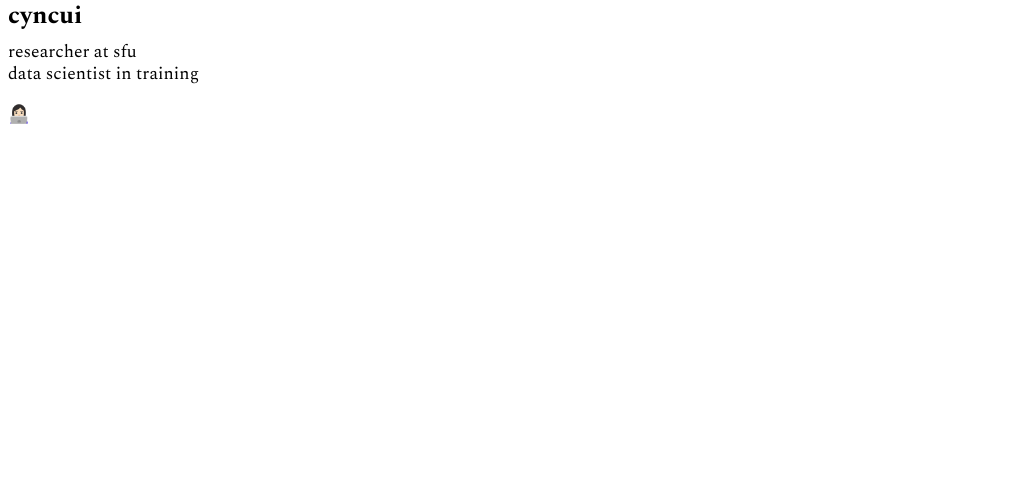
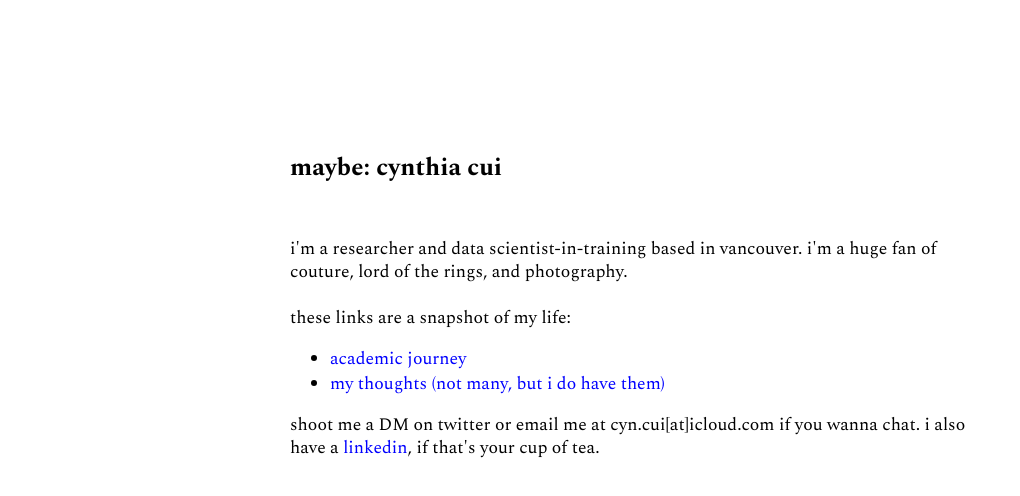
Before and after one commit to cyncui/cyncui.github.io, a plain HTML site: page index.html in a window 1280 px wide. Shown: the whole page, without its empty margins (0-1020 px from the left). Drawn offline with nearby package versions, Linux system fonts and the light colour scheme.

Commit message:
Update index.html

```diff
--- a/index.html
+++ b/index.html
@@ -3,26 +3,30 @@
   <head>
     <meta charset="utf-8">
      <meta name="viewport" content="width=device-width, initial-scale=1.0">
-    <title>cyncui 👩🏻‍💻</title>
-    <link rel="shortcut icon" type="image/jpg" href="https://64.media.tumblr.com/952f9e3d9fb3d9f458c73097412e7333/tumblr_inline_phj4zyw0DM1qbjyil_75sq.gifv"/>
+    <title>Cynthia Cui‍</title>
+    <link rel="apple-touch-icon" sizes="180x180" href="/apple-touch-icon.png">
+    <link rel="icon" type="image/png" sizes="32x32" href="/favicon-32x32.png">
+    <link rel="icon" type="image/png" sizes="16x16" href="/favicon-16x16.png">
+    <link rel="manifest" href="/site.webmanifest">
 
     <link rel="stylesheet" type="text/css" href="cynthia.css">
   </head>
 
   <body>
-    <h1>cyncui</h1>
-      <p>
-        researcher at sfu<br>
-        data scientist in training
-      </p>
-      <p>
-        <a href="https://linkedin.com/in/tsuai">👩🏻‍💻</a>
-      </p>
+    <div id="center" class="torso">
+      <h1>maybe: cynthia cui</h1>
+      <br><br>
+        <p>
+          i'm a researcher and data scientist-in-training based in vancouver. i'm a huge fan of couture, lord of the rings, and photography. <br><br>
+          these links are a snapshot of my life:
+          <ul>
+            <li><a href="https://cozyism.tumblr.com">academic journey</a></li>
+            <li><a href="https://twitter.com/heysqueal">my thoughts (not many, but i do have them)</a></li>
+            <!-- add instagram when i start using again -->
+          </ul>
+        shoot me a DM on twitter or email me at cyn.cui[at]icloud.com if you wanna chat. i also have a <a href="https://linkedin.com/in/tsuai">linkedin</a>, if that's your cup of tea.
+        </p>
     </div>
-
-
-
-
 
     <script type="text/javascript" src="https://cdnjs.cloudflare.com/ajax/libs/gsap/2.0.2/TweenMax.min.js"></script>
     </body>
```
